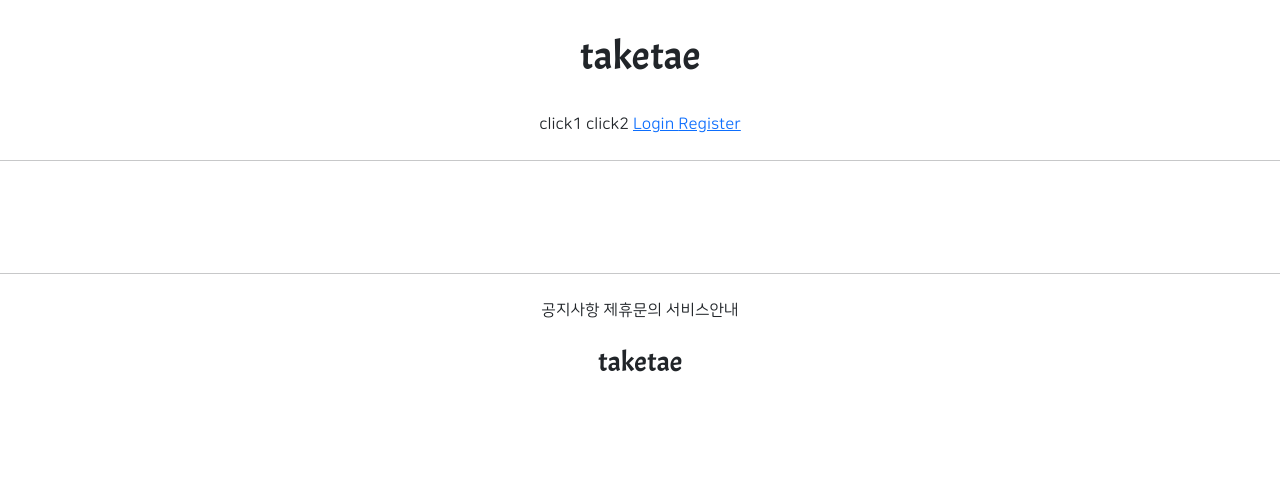
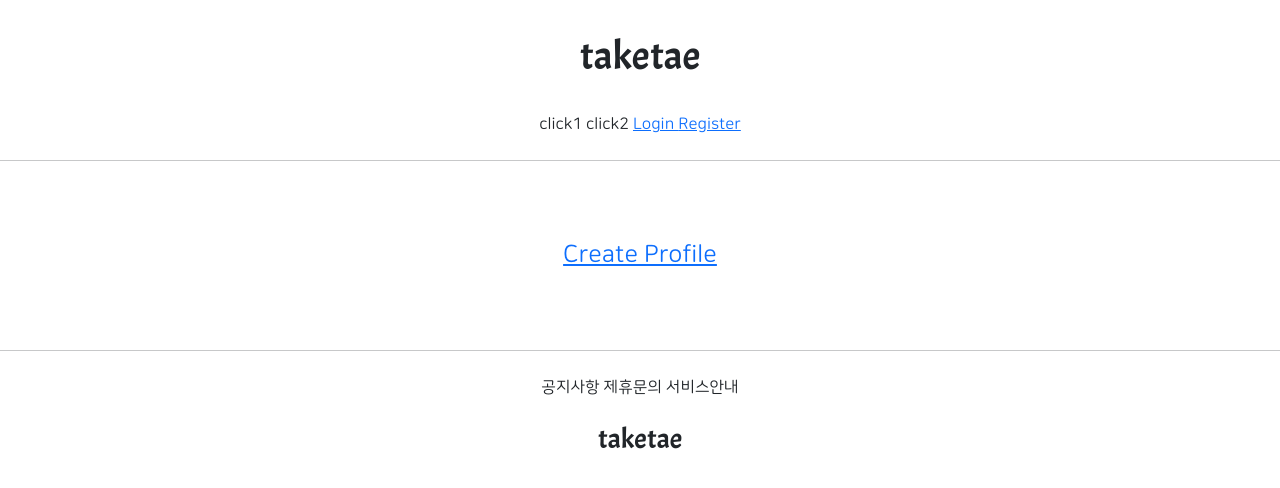
Before and after one commit to hale-in/web-app2, a Django app: template accountapp/templates/accountapp/datail.html in a window 1280 px wide. Shown: the top 488 px of the page. Run offline with Django 3.2, Linux system fonts and the light colour scheme; the template is opened without the code that fills it, so the values that code supplies are empty; parts of the project's set-up code (start-up, migrations or seed data) failed here and were passed over; some libraries are stand-ins or nearby versions.

Commit message:
7/27 3ban class commit 3

```diff
--- a/accountapp/templates/accountapp/datail.html
+++ b/accountapp/templates/accountapp/datail.html
@@ -3,7 +3,16 @@
 {% block content %}
     <div class="text-center mw-500 m-auto">
         <div class="m-5">
-            <h4>{{ target_user.username }}</h4>
+            {% if target_user.profile %}
+                <h4>{{ target_user.profile.nickname }}</h4>
+                <h5>{{ target_user.profile.message }}</h5>
+            {% else %}
+            <h4>
+                <a href="{% url 'profileapp:create' %}">
+                    Create Profile
+                </a>
+            </h4>
+            {% endif %}
         </div>
         <div>
             {{ target_user.date_joined }}
--- a/profileapp/templates/profileapp/create.html
+++ b/profileapp/templates/profileapp/create.html
@@ -9,7 +9,9 @@
             <h4>Create Profile</h4>
         </div>
         <div>
-            <form action="{% url 'profileapp:create' %}" method="post">
+            <form action="{% url 'profileapp:create' %}"
+                  enctype="multipart/form-data"
+                  method="post">
             {% csrf_token %}
             {% bootstrap_form form %}
             <div class="m-5">
--- a/profileapp/views.py
+++ b/profileapp/views.py
@@ -11,5 +11,9 @@ from profileapp.models import Profile
 class ProfileCreateView(CreateView):
     model = Profile
     form_class = ProfileCreationForm
-    success_url = reverse_lazy('accountapp:hello_world')
+    success_url = reverse_lazy('accountapp:nd_project')
     template_name = 'profileapp/create.html'
+
+    def form_valid(self, form):
+        form.instance.user = self.request.user
+        return super().form_valid(form)
```
